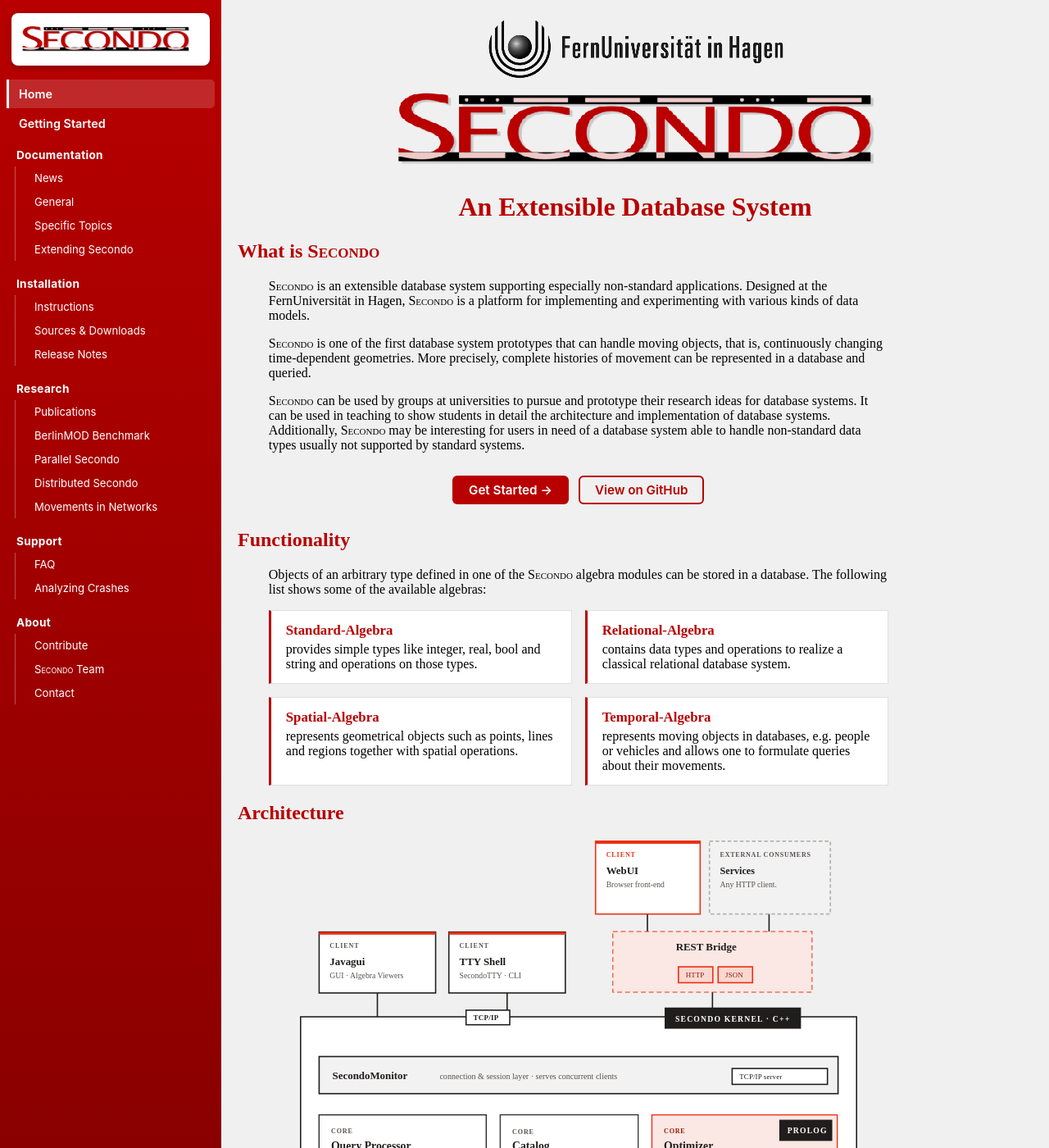
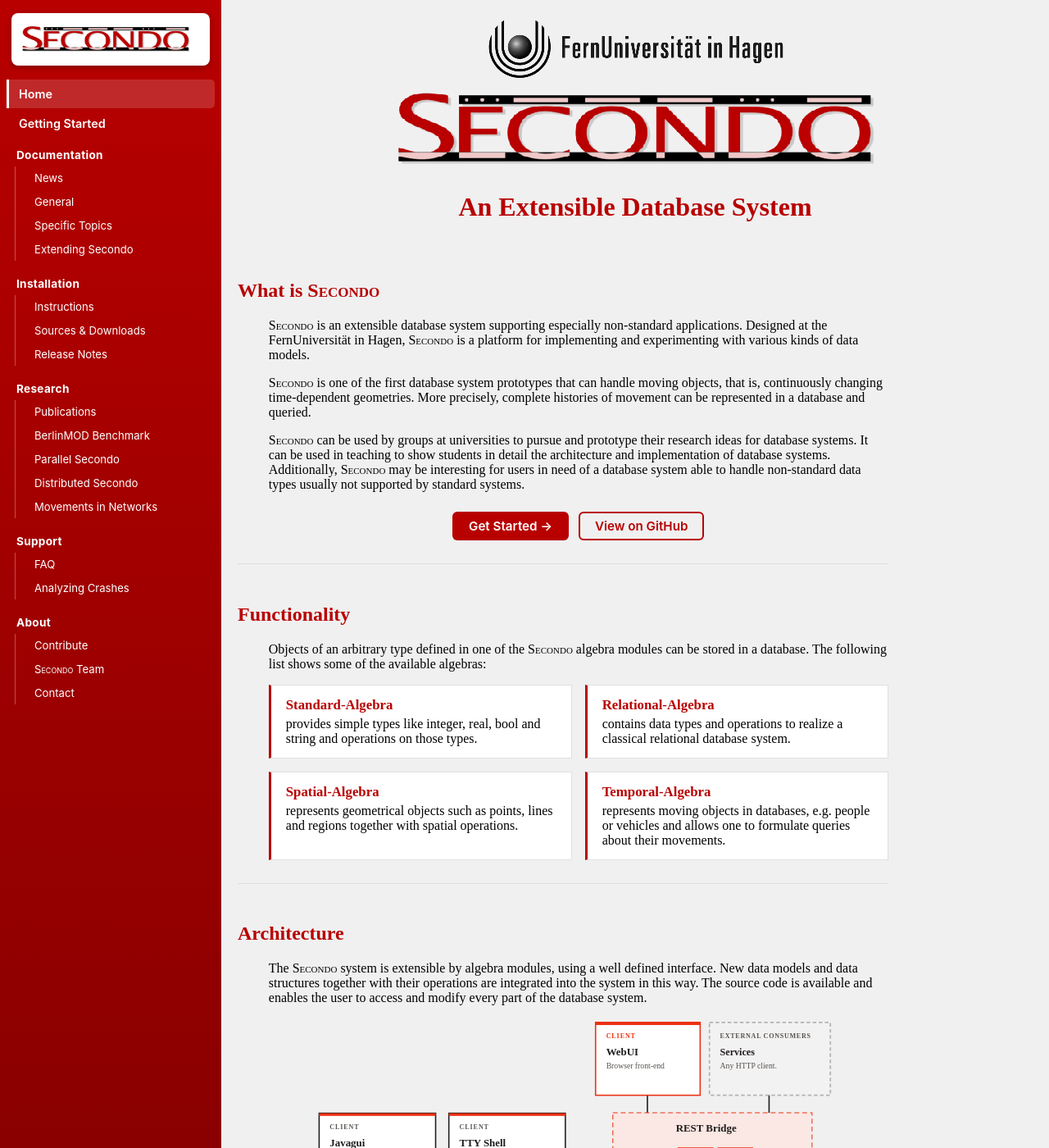
Before and after one commit to secondo-database/secondo-database.github.io, a Jekyll site: the page built from index.html, in a window 1280 px wide and 1400 px high. Shown: the whole window at 82% size. Built offline with Jekyll 4.4.1, drawn with Linux system fonts in a browser that asks for light colours; some of the changed text lies outside the part shown.

Commit message:
Improved design

```diff
--- a/index.html
+++ b/index.html
@@ -13,6 +13,7 @@ hide_logo: true
 
 <h1> An Extensible Database System </h1>
 
+<section class="section">
 <h2> What is <span class="secondo">Secondo</span> </h2>
 <div class="short">
 <span class="secondo">Secondo</span> is an extensible database system supporting
@@ -33,13 +34,14 @@ Additionally, <span class="secondo">Secondo</span> may be interesting for users
 of a database system able to handle non-standard data types usually not supported
 by standard systems.
 </div>
-<br>
-<div style="margin:10px 0 30px 1cm; max-width:20cm; display:flex; justify-content:center; align-items:center; flex-wrap:wrap; gap:12px;">
+
+<div style="margin:24px 0 0 1cm; max-width:20cm; display:flex; justify-content:center; align-items:center; flex-wrap:wrap; gap:12px;">
 <a class="btn" href="content_getting_started.html">Get Started &rarr;</a>
 <a class="btn btn-outline" href="https://github.com/secondo-database/secondo" target="_blank" rel="noopener noreferrer">View on GitHub</a>
 </div>
+</section>
 
-
+<section class="section">
 <h2> Functionality </h2>
 <div class="short">
 Objects of an arbitrary type defined in one of the
@@ -67,33 +69,41 @@ algebras:
 	</li>
 </ul>
 </div>
+</section>
 
-
+<section class="section">
 <h2> Architecture </h2>
 <div class="short">
-<div style="text-align:center;">
-	<a href="images/sec_architecture.svg" target="_blank">
-		<img src="images/sec_architecture.svg" alt="Architecture" width="90%"><br>
-	</a>
-</div>
-<br>
-
+<p>
 The <span class="secondo">Secondo</span> system is extensible by algebra modules, using
 a well defined interface. New data models and data structures together with their operations
 are integrated into the system in this way. The source code is available and enables the
 user to access and modify every part of the database system.
+</p>
 
+<div style="text-align:center; margin:20px 0;">
+	<a href="images/sec_architecture.svg" target="_blank">
+		<img src="images/sec_architecture.svg" alt="Architecture" width="90%">
+	</a>
+</div>
+
+<p>
 The user interface allows users to interact with the system through queries and commands. A RESTful API is also provided for programmatic
 access to the system and used by the SECONDO web interface. The architecture is designed to be modular and
 extensible, allowing for easy integration of new features and data models.
+</p>
 </div>
+</section>
 
+<section class="section">
 <h2> Query Example </h2>
 <div class="short">
+<p>
 Using these algebras, one can determine the names
 and addresses of all Italian restaurants in Berlin
 within 2 km of the Brandenburg Gate. Then, the result
 is presented graphically.
+</p>
 
 <pre>
    select [r:name, r:strasse, r:geoData]
@@ -102,8 +112,8 @@ is presented graphically.
             r:art="Italienisch",
             distance(r:geoData, s:geodata) < 2000]
 </pre>
-<br><br>
-<div style="text-align:center;">
+
+<div style="text-align:center; margin:20px 0;">
 <img src="/images/screenshot1.gif" width="640" height="495" alt="Screenshot">
 </div>
 
@@ -112,6 +122,7 @@ Ready to run queries like this yourself? Follow the
 <a href="content_getting_started.html">Getting Started</a> guide.
 </p>
 </div>
+</section>
 
 <div class="footnote">
   Last Changed: 2026-08-23
--- a/secondo.css
+++ b/secondo.css
@@ -308,6 +308,15 @@ span.algebraname{
     font-weight:bolder;
 }
 
+section.section{
+     padding:28px 0;
+     max-width:21cm;
+}
+
+section.section + section.section{
+     border-top:1px solid rgb(222,222,222);
+}
+
 div.short{
      margin-left:1cm;
      text-align:left;
```
